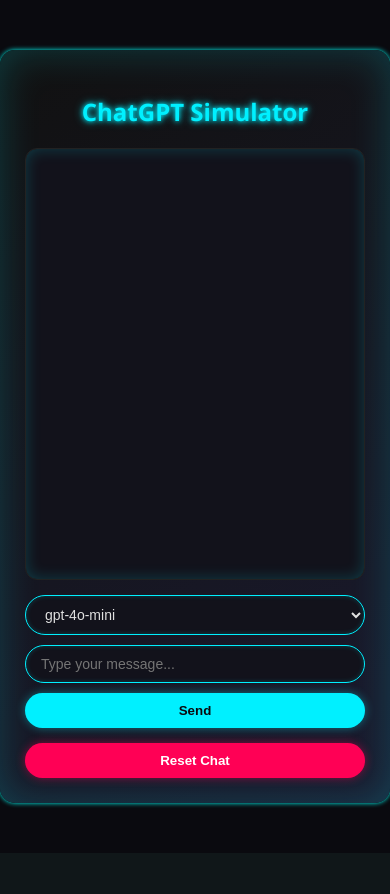
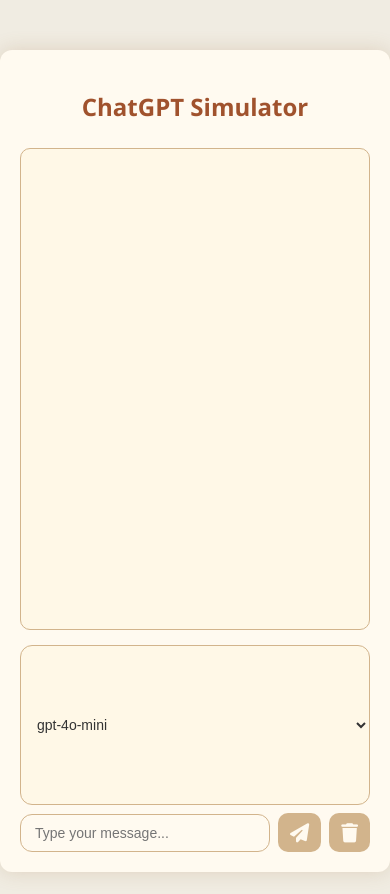
Before and after one commit to nicknabdullah/django_chatgpt, a Django app: page / in a window 390 px wide. Before the commit the page ends 853 px from the top, so only its background shows below. Run offline with Django 5.2, Linux system fonts and the light colour scheme.

Commit message:
Refactor chat frontend, add Reset
Frontend: refactored script.js
- Wrapped UI logic in DOMContentLoaded, simplified CSRF helper.
- Added typing animation, improved message append flow and error handling.
- Replaced form submit logic with button/Enter handling and cleaner POST body.

Template: updated chat.html
- Render pre-existing session chat_history, added FontAwesome icons, reorganized markup to match new JS.
- Styles: revamped style.css
- Reworked layout and theme (light/beige), expanded container, message bubble styling, scrollbar and responsive adjustments.

Backend: updated views.py
- Initialize OpenAI client from env, improved session handling, unified GET/POST behavior, added reset_chat view to clear session (CSRF exempt).

Routing: updated urls.py
- Added reset_chat/ route.

Repo: updated .gitignore
- expand Python/Django ignores and organize sections.

```diff
--- a/chat_app/static/chat_app/script.js
+++ b/chat_app/static/chat_app/script.js
@@ -1,77 +1,111 @@
-// Grab DOM elements
-const form = document.getElementById("chat-form");
+// -----------------------------
+// ChatGPT Simulator Frontend
+// -----------------------------
+// Handles sending messages, resetting chat,
+// and animating bot responses with a typing effect.
+
+document.addEventListener("DOMContentLoaded", function () {
+  // UI Elements
   const chatBox = document.getElementById("chat-box");
+  const messageInput = document.getElementById("message");
+  const sendBtn = document.getElementById("send-btn");
   const resetBtn = document.getElementById("reset-chat");
+  const modelSelect = document.getElementById("model");
 
-// Helper: get CSRF token
-function getCookie(name) {
-  let cookieValue = null;
-  if (document.cookie && document.cookie !== "") {
+  // -----------------------------
+  // Helper: Append message to chat
+  // -----------------------------
+  function appendMessage(sender, text) {
+    const div = document.createElement("div");
+    div.classList.add(sender);
+    div.innerHTML = `<p>${text}</p>`;
+    chatBox.appendChild(div);
+    chatBox.scrollTop = chatBox.scrollHeight;
+    return div; // return div for typing animation
+  }
+
+  // -----------------------------
+  // Helper: Simulate typing animation
+  // -----------------------------
+  async function typeText(element, text, speed = 15) {
+    element.innerHTML = "<p></p>"; // start empty
+    const p = element.querySelector("p");
+    for (let i = 0; i < text.length; i++) {
+      p.innerHTML += text.charAt(i);
+      chatBox.scrollTop = chatBox.scrollHeight;
+      await new Promise((resolve) => setTimeout(resolve, speed));
+    }
+  }
+
+  // -----------------------------
+  // Helper: Get CSRF token for POST requests
+  // -----------------------------
+  function getCSRFToken() {
+    const name = "csrftoken=";
     const cookies = document.cookie.split(";");
     for (let cookie of cookies) {
       cookie = cookie.trim();
-      if (cookie.substring(0, name.length + 1) === name + "=") {
-        cookieValue = decodeURIComponent(cookie.substring(name.length + 1));
-        break;
+      if (cookie.startsWith(name)) return cookie.substring(name.length);
     }
-    }
-  }
-  return cookieValue;
+    return "";
   }
 
-// Scroll chat to bottom
-function scrollChatToBottom() {
-  chatBox.scrollTop = chatBox.scrollHeight;
-}
+  // -----------------------------
+  // Main: Send message to Django backend
+  // -----------------------------
+  async function sendMessage() {
+    const userMessage = messageInput.value.trim();
+    if (!userMessage) return;
 
-// Send message handler
-form.addEventListener("submit", async (e) => {
-  e.preventDefault();
+    // Display user message immediately
+    appendMessage("user", userMessage);
+    messageInput.value = "";
 
-  const message = document.getElementById("message").value.trim();
-  const model = document.getElementById("model").value;
-
-  if (!message) return;
-
-  // Display user message
-  chatBox.innerHTML += `<p class="user"><b>You:</b> ${message}</p>`;
-  scrollChatToBottom();
-  document.getElementById("message").value = "";
+    // Display placeholder for bot typing
+    const botDiv = appendMessage("bot", "⏳ ...typing");
 
     try {
-    // Send message to Django
+      // Send POST request to backend
       const response = await fetch("", {
         method: "POST",
         headers: {
-        "X-CSRFToken": getCookie("csrftoken"),
+          "X-CSRFToken": getCSRFToken(),
           "Content-Type": "application/x-www-form-urlencoded",
         },
-      body: `message=${encodeURIComponent(message)}&model=${encodeURIComponent(
-        model
-      )}`,
+        body: `message=${encodeURIComponent(
+          userMessage
+        )}&model=${encodeURIComponent(modelSelect.value)}`,
       });
 
+      // Parse JSON response
       const data = await response.json();
 
-    // Display bot reply
-    chatBox.innerHTML += `<p class="bot"><b>${model}:</b> ${data.reply}</p>`;
-    scrollChatToBottom();
+      // Clear placeholder and animate the bot's actual reply
+      await typeText(botDiv, data.reply);
     } catch (err) {
-    console.error("Error sending message:", err);
-    chatBox.innerHTML += `<p class="bot" style="color:red;"><b>Error:</b> Failed to get response</p>`;
-    scrollChatToBottom();
+      botDiv.innerHTML = "<p>⚠️ Error: Unable to reach server.</p>";
+    }
+  }
+
+  // -----------------------------
+  // Reset chat history (session + UI)
+  // -----------------------------
+  resetBtn.addEventListener("click", async () => {
+    await fetch("/reset_chat/", {
+      method: "POST",
+      headers: { "X-CSRFToken": getCSRFToken() },
+    });
+    chatBox.innerHTML = "";
+  });
+
+  // -----------------------------
+  // Event Listeners
+  // -----------------------------
+  sendBtn.addEventListener("click", sendMessage);
+  messageInput.addEventListener("keypress", (e) => {
+    if (e.key === "Enter") {
+      e.preventDefault();
+      sendBtn.click();
     }
   });
-
-// Reset chat handler
-resetBtn.addEventListener("click", async () => {
-  try {
-    await fetch("/reset_chat/", {
-      method: "POST",
-      headers: { "X-CSRFToken": getCookie("csrftoken") },
 });
-    chatBox.innerHTML = "";
-  } catch (err) {
-    console.error("Error resetting chat:", err);
-  }
-});
--- a/chat_app/static/chat_app/style.css
+++ b/chat_app/static/chat_app/style.css
@@ -1,43 +1,65 @@
-/* General body styles */
+/* -----------------------------
+   ChatGPT Simulator Styling
+   Clean, modern theme
+----------------------------- */
+
 body {
-  font-family: "Segoe UI", "Roboto", sans-serif;
-  background: #0a0a0f;
-  color: #e0e0e0;
+  font-family: "Segoe UI", sans-serif;
+  background-color: #f0ece2; /* soft beige */
+  color: #333;
   margin: 0;
   padding: 0;
+  display: flex;
+  justify-content: center;
+  align-items: flex-start;
+  min-height: 100vh;
+  padding-top: 50px;
 }
 
-/* Center chat container */
+/* Expanded container width (30% wider) */
 #chat-container {
-  max-width: 600px;
-  margin: 50px auto;
-  background: linear-gradient(145deg, #111, #1a1a2e);
-  border-radius: 15px;
-  box-shadow: 0 0 5px #00fff7, 0 0 40px #00f0ff33 inset;
-  padding: 25px;
+  width: 95%;
+  max-width: 900px; /* previously ~700px */
+  background: #fffaf0;
+  border-radius: 12px;
+  box-shadow: 0 0 20px rgba(150, 100, 50, 0.2);
+  padding: 20px;
+  display: flex;
+  flex-direction: column;
+  gap: 15px;
 }
 
-/* Chat header */
 #chat-container h2 {
   text-align: center;
-  font-weight: 700;
-  color: #00f0ff;
-  text-shadow: 0 0 5px #00f0ff, 0 0 10px #00f0ffaa;
-  margin-bottom: 20px;
+  color: #a0522d; /* sienna */
+  font-weight: 600;
+  margin-bottom: 10px;
 }
 
-/* Chat display box */
+/* Chat box area */
 #chat-box {
-  border: 1px solid #222;
-  border-radius: 12px;
-  background-color: #12121b;
+  border: 1px solid #d2b48c; /* tan border */
+  border-radius: 10px;
+  background-color: #fff8e7;
   padding: 15px;
-  height: 400px;
+  height: 450px; /* slightly larger */
   overflow-y: auto;
-  box-shadow: inset 0 0 15px #00f0ff33;
+  scroll-behavior: smooth;
 }
 
-/* Messages */
+/* Scrollbar styling */
+#chat-box::-webkit-scrollbar {
+  width: 8px;
+}
+#chat-box::-webkit-scrollbar-thumb {
+  background-color: #d2b48c;
+  border-radius: 4px;
+}
+#chat-box::-webkit-scrollbar-track {
+  background-color: #fff8e7;
+}
+
+/* Message bubbles */
 .user,
 .bot {
   padding: 10px 15px;
@@ -48,108 +70,114 @@
   font-size: 14px;
 }
 
-/* User message style */
 .user {
-  background-color: #00f0ff;
-  color: #0a0a0f;
+  background-color: #deb887;
+  color: #3b2f2f;
   margin-left: auto;
   text-align: right;
-  box-shadow: 0 0 10px #00f0ff77;
 }
 
-/* Bot message style */
 .bot {
-  background-color: #1f1f2f;
-  color: #e0e0e0;
+  background-color: #f5f5dc;
+  color: #333;
   margin-right: auto;
   text-align: left;
-  box-shadow: 0 0 10px #00f0ff44;
 }
 
-/* Form layout */
-#chat-form {
+/* -----------------------------
+   Input + Model Selector Row
+----------------------------- */
+#chat-input-container {
   display: flex;
-  flex-wrap: wrap;
+  align-items: center;
+  justify-content: space-between;
   gap: 10px;
-  margin-top: 15px;
-  align-items: center;
+  flex-wrap: nowrap;
 }
 
-/* Input field */
-#chat-form input[type="text"] {
-  flex: 1 1 70%;
-  padding: 10px 15px;
-  border-radius: 20px;
-  border: 1px solid #00f0ff;
-  background-color: #12121b;
-  color: #e0e0e0;
+/* Model dropdown */
+#model {
+  flex: 0 0 160px;
+  padding: 10px 12px;
+  border-radius: 12px;
+  border: 1px solid #d2b48c;
+  background-color: #fff8e7;
+  color: #333;
+  font-size: 14px;
   outline: none;
-  font-size: 14px;
-  box-shadow: 0 0 5px #00f0ff33 inset;
+  cursor: pointer;
+  transition: 0.2s;
 }
 
-/* Model selector */
-#chat-form select {
-  flex: 1 1 20%;
-  padding: 10px 15px;
-  border-radius: 20px;
-  border: 1px solid #00f0ff;
-  background-color: #12121b;
-  color: #e0e0e0;
-  font-size: 14px;
-  box-shadow: 0 0 5px #00f0ff33 inset;
+#model:hover {
+  background-color: #f5deb3;
 }
 
-/* Send button */
-#chat-form button {
-  flex: 1 1 10%;
-  padding: 10px 15px;
-  border-radius: 20px;
-  border: none;
-  background-color: #00f0ff;
-  color: #0a0a0f;
-  font-weight: 700;
-  cursor: pointer;
-  transition: all 0.2s ease-in-out;
-  box-shadow: 0 0 10px #00f0ff66;
+/* Input + Buttons wrapper */
+#input-wrapper {
+  flex: 1;
+  display: flex;
+  align-items: center;
+  gap: 8px;
 }
 
-#chat-form button:hover {
-  background-color: #00d9e6;
-  box-shadow: 0 0 15px #00f0ff99;
+/* Message input */
+#message {
+  flex: 1;
+  padding: 10px 14px;
+  border-radius: 12px;
+  border: 1px solid #d2b48c;
+  font-size: 14px;
+  outline: none;
+  background-color: #fffaf0;
+  color: #333;
 }
 
-/* Reset chat button */
+#message:focus {
+  border-color: #a0522d;
+  box-shadow: 0 0 5px rgba(160, 82, 45, 0.3);
+}
+
+/* Buttons (Send + Reset) */
+#send-btn,
 #reset-chat {
-  display: block;
-  width: 100%;
-  margin-top: 15px;
-  padding: 10px 0;
-  border-radius: 20px;
   border: none;
-  background-color: #ff0055;
-  color: #fff;
-  font-weight: 700;
+  background: #d2b48c;
+  color: #fffaf0;
   cursor: pointer;
-  box-shadow: 0 0 10px #ff005577;
-  transition: all 0.2s ease-in-out;
+  font-size: 1.2rem;
+  padding: 10px 12px;
+  border-radius: 10px;
+  transition: all 0.2s ease;
+  display: flex;
+  align-items: center;
+  justify-content: center;
+}
+
+#send-btn:hover {
+  background-color: #a0522d;
 }
 
 #reset-chat:hover {
-  background-color: #e6004d;
-  box-shadow: 0 0 15px #ff005599;
+  background-color: #8b4513;
 }
 
-/* Scrollbar styling */
-#chat-box::-webkit-scrollbar {
-  width: 8px;
+/* Responsive adjustments */
+@media (max-width: 600px) {
+  #chat-container {
+    width: 95%;
+  }
+
+  #chat-input-container {
+    flex-direction: column;
+    gap: 8px;
+  }
+
+  #model {
+    width: 100%;
+  }
+
+  #input-wrapper {
+    width: 100%;
+  }
 }
-
-#chat-box::-webkit-scrollbar-thumb {
-  background-color: #00f0ff55;
-  border-radius: 4px;
-}
-
-#chat-box::-webkit-scrollbar-track {
-  background-color: #12121b;
-}
--- a/chat_app/templates/chat_app/chat.html
+++ b/chat_app/templates/chat_app/chat.html
@@ -4,31 +4,52 @@
 <head>
   <meta charset="UTF-8">
   <title>ChatGPT Simulator</title>
+
+  <!-- Link to CSS for styling -->
   <link rel="stylesheet" href="{% static 'chat_app/style.css' %}">
+  <!-- FontAwesome for icons -->
+  <link rel="stylesheet" href="https://cdnjs.cloudflare.com/ajax/libs/font-awesome/6.4.2/css/all.min.css">
 </head>
 <body>
   <div id="chat-container">
+
+    <!-- Header -->
     <h2>ChatGPT Simulator</h2>
 
-        <!-- Chat display -->
-        <div id="chat-box"></div>
+    <!-- Chat area -->
+    <!-- Pre-rendered chat history from Django session -->
+    <div id="chat-box">
+      {% for msg in chat_history %}
+        {% if msg.role == "user" %}
+          <div class="user"><p>{{ msg.content }}</p></div>
+        {% elif msg.role == "assistant" %}
+          <div class="bot"><p>{{ msg.content }}</p></div>
+        {% endif %}
+      {% endfor %}
+    </div>
 
-        <!-- Form: model + input + send button -->
-        <form id="chat-form">
+    <!-- Input row (model + input box + icons) -->
+    <div id="chat-input-container">
+      <!-- Model selector -->
       <select id="model" name="model">
         <option value="gpt-4o-mini" selected>gpt-4o-mini</option>
         <option value="gpt-4o">gpt-4o</option>
         <option value="gpt-3.5-turbo">gpt-3.5-turbo</option>
       </select>
 
-            <input type="text" id="message" placeholder="Type your message..." required>
-            <button type="submit">Send</button>
-        </form>
-
-        <!-- Reset chat button -->
-        <button id="reset-chat">Reset Chat</button>
+      <!-- Input + buttons -->
+      <div id="input-wrapper">
+        <!-- Text input -->
+        <input type="text" id="message" placeholder="Type your message..." autocomplete="off">
+        <!-- Send button -->
+        <button id="send-btn" title="Send"><i class="fas fa-paper-plane"></i></button>
+        <!-- Reset button -->
+        <button id="reset-chat" title="Reset"><i class="fas fa-trash"></i></button>
+      </div>
+    </div>
   </div>
 
+  <!-- Include JS for chat logic -->
   <script src="{% static 'chat_app/script.js' %}"></script>
 </body>
 </html>
--- a/chat_app/urls.py
+++ b/chat_app/urls.py
@@ -1,6 +1,16 @@
 from django.urls import path
 from . import views
 
+# ---------------------------
+# URL Configuration for Chat App
+# ---------------------------
+# This file maps specific URLs (routes) to their corresponding views (functions)
+# Each path() call connects a route to a Django view defined in views.py
+
 urlpatterns = [
-        path('', views.chat_view, name='chat'),
+    # Main chat page (GET: show page, POST: send message)
+    path('', views.chat_view, name='chat'),
+
+    # Route for resetting the chat history (AJAX POST)
+    path('reset_chat/', views.reset_chat, name='reset_chat'),
 ]
--- a/chat_app/views.py
+++ b/chat_app/views.py
@@ -1,57 +1,73 @@
 from django.shortcuts import render
 from django.http import JsonResponse
+from django.views.decorators.csrf import csrf_exempt
+from openai import OpenAI
 import os
-from openai import OpenAI
-from dotenv import load_dotenv
 
-# load .env file (in case it hasn't been loaded yet)
-load_dotenv()
-
+# Initialize OpenAI client using your API key (set in environment)
 client = OpenAI(api_key=os.getenv("OPENAI_API_KEY"))
 
-# Create your views here.
+# ---------------------------
+# Chat View
+# ---------------------------
+def chat_view(request):
+    """
+    Handles both GET (page load) and POST (message send) requests for the ChatGPT simulator.
+    - GET: Render the chat page and load existing chat history from session.
+    - POST: Receive user message, call the OpenAI API, save response, and return it as JSON.
+    """
 
-def chat_view(request):
-    if request.method == 'POST':
+    # Initialize chat history in session if not present
+    if "chat_history" not in request.session:
+        request.session["chat_history"] = []
+
+    # ---- GET request ----
+    if request.method == "GET":
+        # Pass chat history to template for rendering previous messages
+        context = {"chat_history": request.session["chat_history"]}
+        return render(request, "chat_app/chat.html", context)
+
+    # ---- POST request ----
+    if request.method == "POST":
+        # Get message and model name from the form
         user_message = request.POST.get("message")
-        model = request.POST.get("model", "gpt-4o-mini")  # default to gpt-4o-mini if not provided
+        model = request.POST.get("model", "gpt-4o-mini")  # default model
 
-        # chat history stored in session
-        if "chat_history" not in request.session:
-            request.session["chat_history"] = []
+        # Append user message to chat history
+        request.session["chat_history"].append({"role": "user", "content": user_message})
 
-        # Add user message to chat history
-        request.session["chat_history"].append(
-            {
-                "role": "user",
-                "content": user_message
-            }
+        # Build message list (system prompt + full history) for OpenAI API
+        messages = [
+            {"role": "system", "content": "You are a helpful assistant."},
+            *request.session["chat_history"]
+        ]
+
+        # Call the OpenAI API
+        response = client.chat.completions.create(
+            model=model,
+            messages=messages
         )
 
-        # call openai api
-        response = client.chat.completions.create(
-            model=model,
-            messages=[
-                {
-                    "role": "system",
-                    "content": "You are a helpful assistant."
-                    },
-                *request.session["chat_history"] # <-- unpack all previous messages
-            ]
-        )
-
+        # Extract assistant's reply
         bot_reply = response.choices[0].message.content.strip()
 
-        # add bot reply to chat history
-        request.session["chat_history"].append(
-            {
-                "role": "assistant",
-                "content": bot_reply
-            }
-        )
+        # Append bot reply to session chat history
+        request.session["chat_history"].append({"role": "assistant", "content": bot_reply})
+        request.session.modified = True
 
-        # mark session as modified to ensure it gets saved
-        request.session.modified = True
+        # Send reply back to browser as JSON
         return JsonResponse({"reply": bot_reply})
 
-    return render(request, "chat_app/chat.html")
+
+# ---------------------------
+# Reset Chat View
+# ---------------------------
+@csrf_exempt
+def reset_chat(request):
+    """
+    Clears the chat history stored in the user session.
+    Called when the user clicks the "Reset Chat" button.
+    """
+    if request.method == "POST":
+        request.session["chat_history"] = []
+        return JsonResponse({"status": "ok"})
```
Also changed, not shown: 1 other file. Lines whose indentation alone changed are shown as unchanged.
